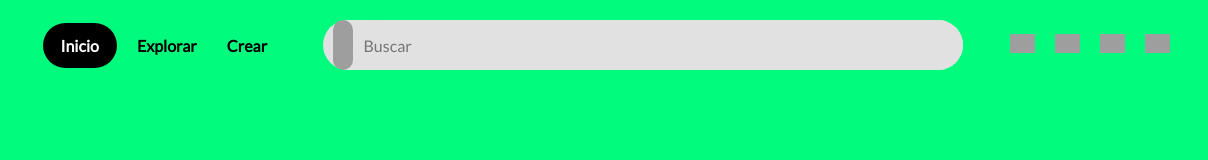
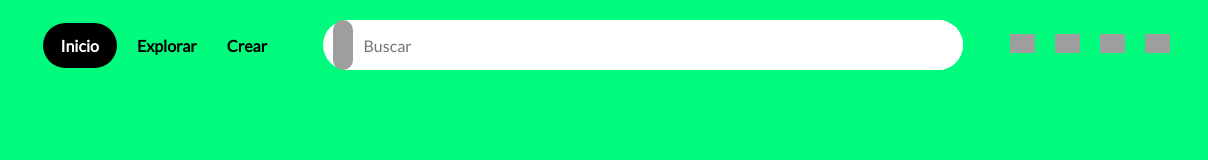
Before and after one commit to alicia4079/Async_web, a website built with Vite: page index.html in a window 1280 px wide. Shown: the full height of the page, 72-1280 px from the left. Built offline with nearby package versions, Linux system fonts and the light colour scheme; grey boxes are pictures that could not be loaded.

Commit message:
password
.

```diff
--- a/src/components/API/api.js
+++ b/src/components/API/api.js
@@ -3,7 +3,7 @@ import './api.css'
 
 createSearchForm()
 
-const accessKey = 'Y53l6Q-EDTRbmqKqmsmEHMNfHuEbLSAhYytOvr7fC9U'
+const accessKey = 'JVh9wUgfKtOR9WHyku53ep2Ed-pvNdnT42144x-ROjU'
 const endPoint = 'https://api.unsplash.com/search/photos'
 
 export const getImages = async () => {
--- a/src/components/navSearch/navSearch.css
+++ b/src/components/navSearch/navSearch.css
@@ -5,13 +5,13 @@ form {
   height: 50px;
   display: flex;
   border-radius: 30px;
-  background-color: rgb(225, 225, 225);
+  background-color: white;
   border: none;
   cursor: pointer;
 }
 
 input {
-  background-color: rgb(225, 225, 225);
+  background-color: white;
   font-size: 16px;
   width: 65svw;
   border: none;
```
